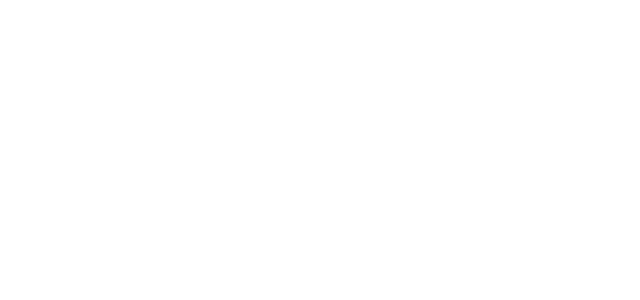
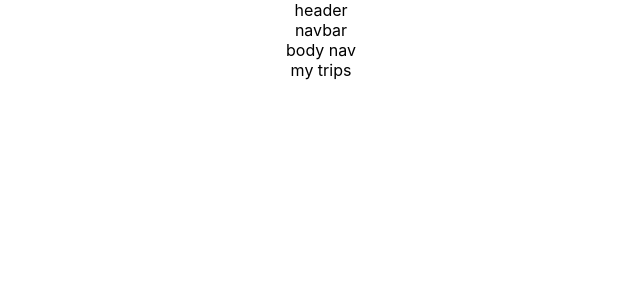
Before and after one commit to WaterMERN/tw-front-end, a React (Create React App) app: page /mytrips in a window 1280 px wide. Shown: the top 300 px of the page, without its empty margins (319-959 px from the left). Built offline with nearby package versions, Linux system fonts and the light colour scheme.

Commit message:
added routing, and routes to body

```diff
--- a/src/App.js
+++ b/src/App.js
@@ -1,13 +1,14 @@
 import './App.css';
+import Body from './components/Body';
+import Header from './components/Header';
+import NavBar from './components/NavBar';
 
 function App() {
   return (
     <div className="App">
-      {/* Header */}
-      {/* Nav */}
-      {/* Main box */}
-      {/* footer */}
-
+      <Header />
+      <NavBar />
+      <Body />
 
     </div>
   );
--- a/src/components/Body.js
+++ b/src/components/Body.js
@@ -1,11 +1,21 @@
 import React from 'react';
+import BodyNav from './BodyNav';
+import { Route, Routes } from 'react-router-dom';
+import CreateTrip from './CreateTrip';
+import MyTrips from './MyTrips';
 
 function Body() {
-  return (
-    //   Body Nav
-    // new trip
-    // previous trips
-  )
+    return (
+        <div>
+            <BodyNav />
+            <Routes>
+                <Route path="/createtrip" element={<CreateTrip />} />
+                <Route path="/mytrips" element={<MyTrips />} />
+            </Routes>
+        </div>
+        // new trip
+        // previous trips
+    )
 }
 
 export default Body
--- /dev/null
+++ b/src/components/BodyNav.js
@@ -0,0 +1,11 @@
+import React from 'react';
+
+function BodyNav() {
+  return (
+  <div>
+      body nav
+  </div>
+  )
+}
+
+export default BodyNav
--- a/src/components/CreateTrip.js
+++ b/src/components/CreateTrip.js
@@ -2,6 +2,9 @@ import React from 'react';
 
 export default function CreateTrip() {
   return (
+      <div>
+          create trip
+      </div>
     //   Page title
     // Input form/ buttons
     // total
--- a/src/components/Header.js
+++ b/src/components/Header.js
@@ -0,0 +1,11 @@
+import React from 'react';
+
+function Header() {
+  return (
+      <div>
+          header
+      </div>
+  )
+}
+
+export default Header
--- a/src/components/MyTrips.js
+++ b/src/components/MyTrips.js
@@ -1,9 +1,12 @@
 import React from 'react';
 
-function PreviousTrip() {
+function MyTrips() {
   return (
+    <div>
+      my trips
+    </div>
     //   cards
   )
 }
 
-export default PreviousTrip
+export default MyTrips
--- a/src/components/NavBar.js
+++ b/src/components/NavBar.js
@@ -2,8 +2,9 @@ import React from 'react';
 
 function NavBar() {
   return (
-    //   home
-    // About
+      <div>
+          navbar
+      </div>
   )
 }
 
```
Also changed, not shown: src/index.js (+5 -2 lines).
